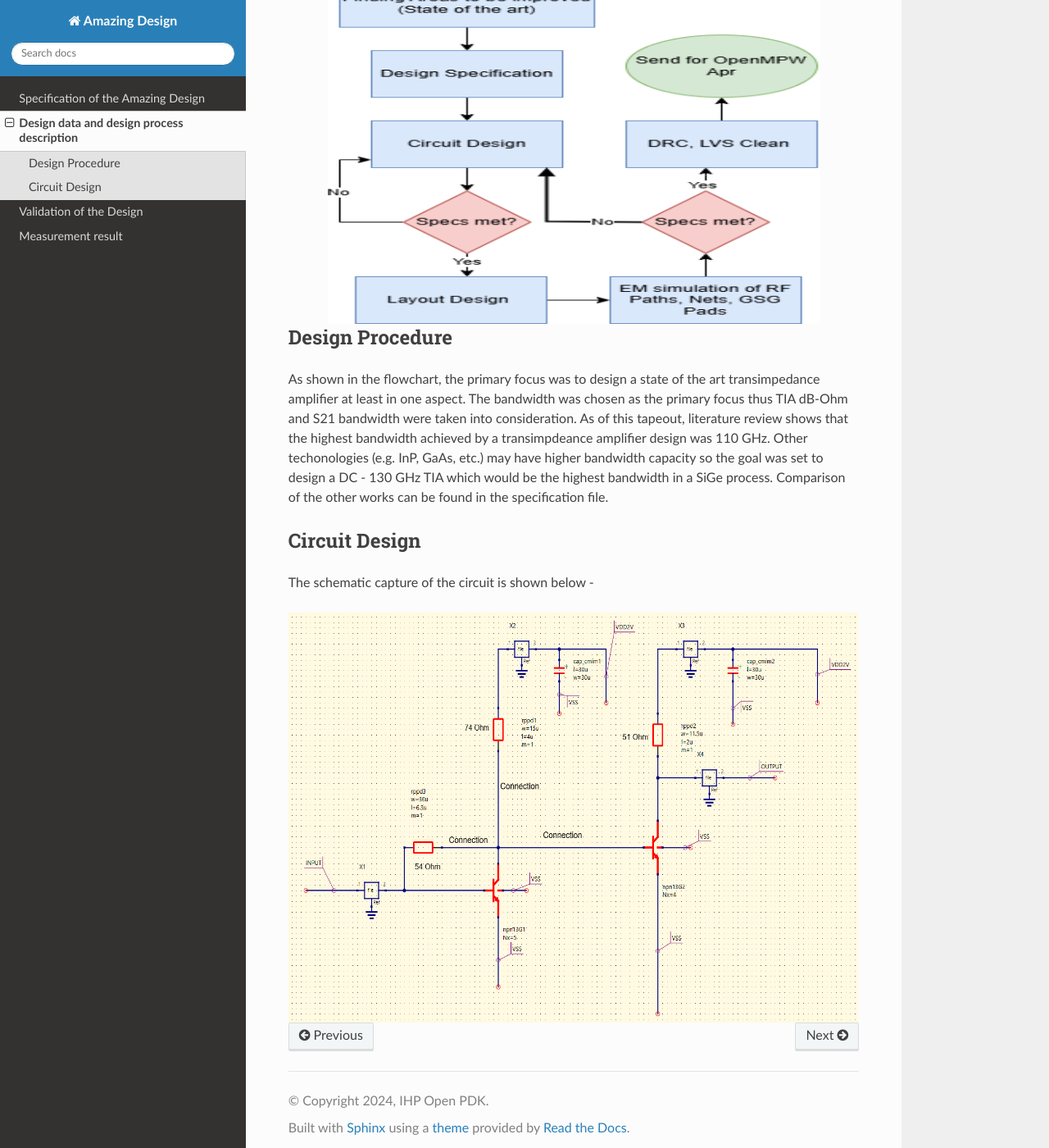
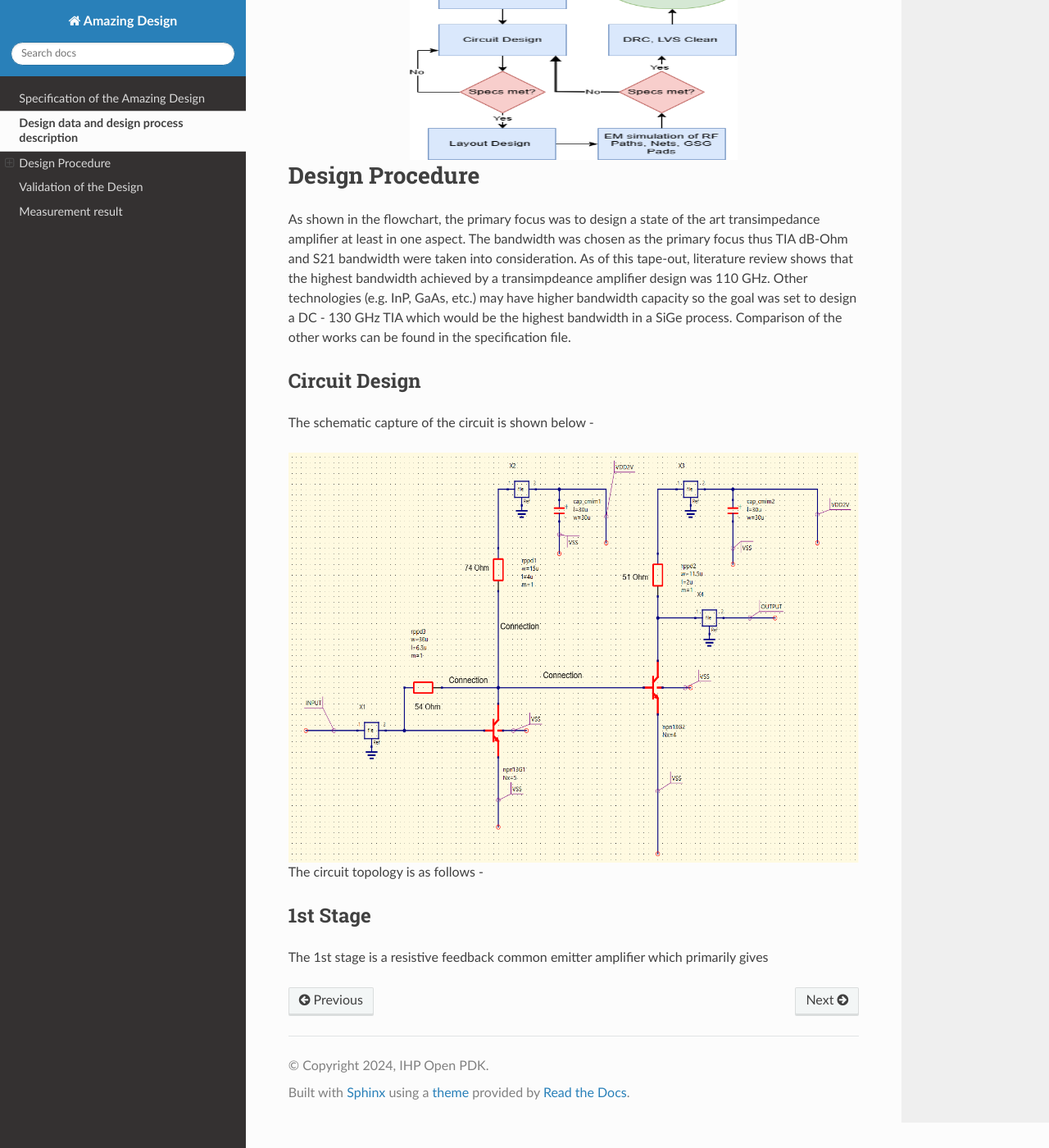
Before and after one commit to IHP-GmbH/TO_Apr2025, a Sphinx documentation site: the page built from DC_to_130_GHz_TIA/doc/source/designdata.rst, in a window 1280 px wide and 1400 px high, scrolled down 413 px. Shown: the whole window at 82% size. Built offline with Sphinx 7.4.7 and the Read the Docs theme 3.1.0, drawn with Linux system fonts in a browser that asks for light colours.

Commit message:
image resized

```diff
--- a/DC_to_130_GHz_TIA/doc/source/designdata.rst
+++ b/DC_to_130_GHz_TIA/doc/source/designdata.rst
@@ -9,15 +9,15 @@
 
 .. image:: _static/flowchart.png
     :align: center
-    :width: 600
-    :height: 600
+    :width: 400
+    :height: 400
 
 Design Procedure
-----------------------------------------------
+##############################################
 
 As shown in the flowchart, the primary focus was to design a state of the art transimpedance amplifier at least in one aspect.
 The bandwidth was chosen as the primary focus thus TIA dB-Ohm and S21 bandwidth were taken into consideration.
-As of this tapeout, literature review shows that the highest bandwidth achieved by a transimpdeance amplifier design was 110 GHz. Other techonologies (e.g. InP, GaAs, etc.) may have higher bandwidth capacity
+As of this tape-out, literature review shows that the highest bandwidth achieved by a transimpdeance amplifier design was 110 GHz. Other technologies (e.g. InP, GaAs, etc.) may have higher bandwidth capacity
 so the goal was set to design a DC - 130 GHz TIA  which would be the highest bandwidth in a SiGe process.
 Comparison of the other works can be found in the specification file.
 
@@ -30,5 +30,13 @@
 
 .. image:: _static/schematic.png
     :align: center
-    :width: 900
+    :width: 1200
     :height: 500
+
+
+The circuit topology is as follows -
+
+1st Stage
+------------------------
+
+The 1st stage is a resistive feedback common emitter amplifier which primarily gives
```
